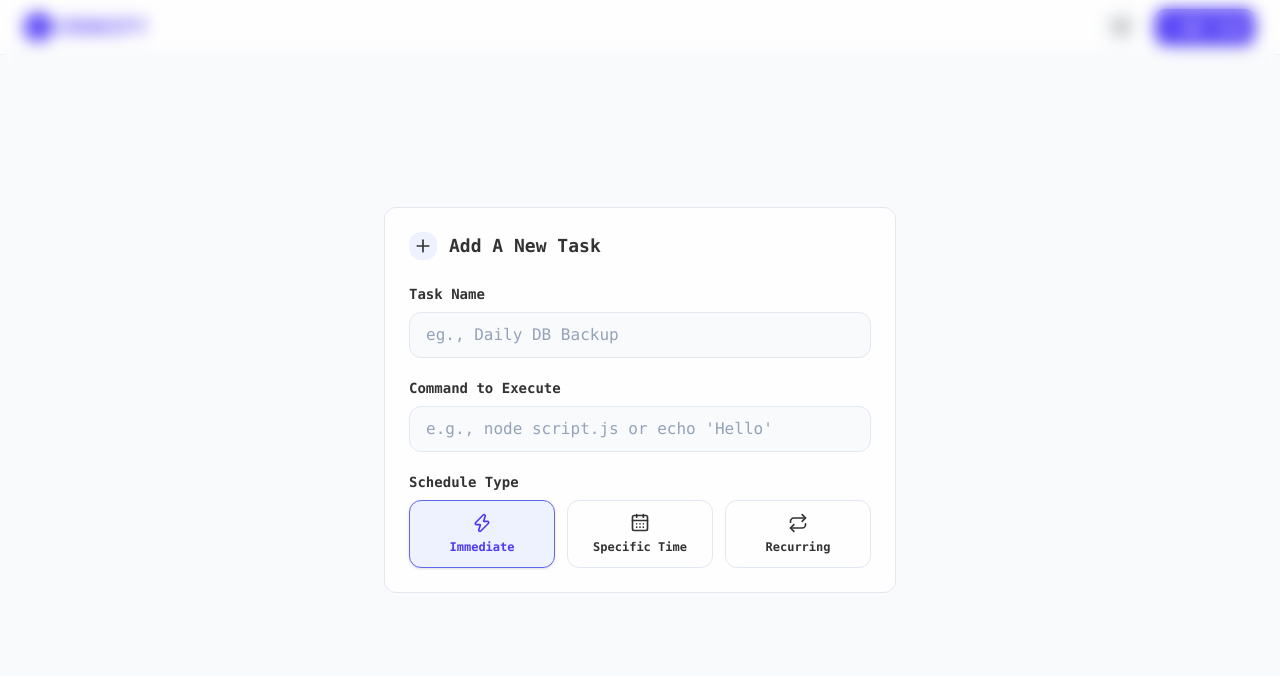
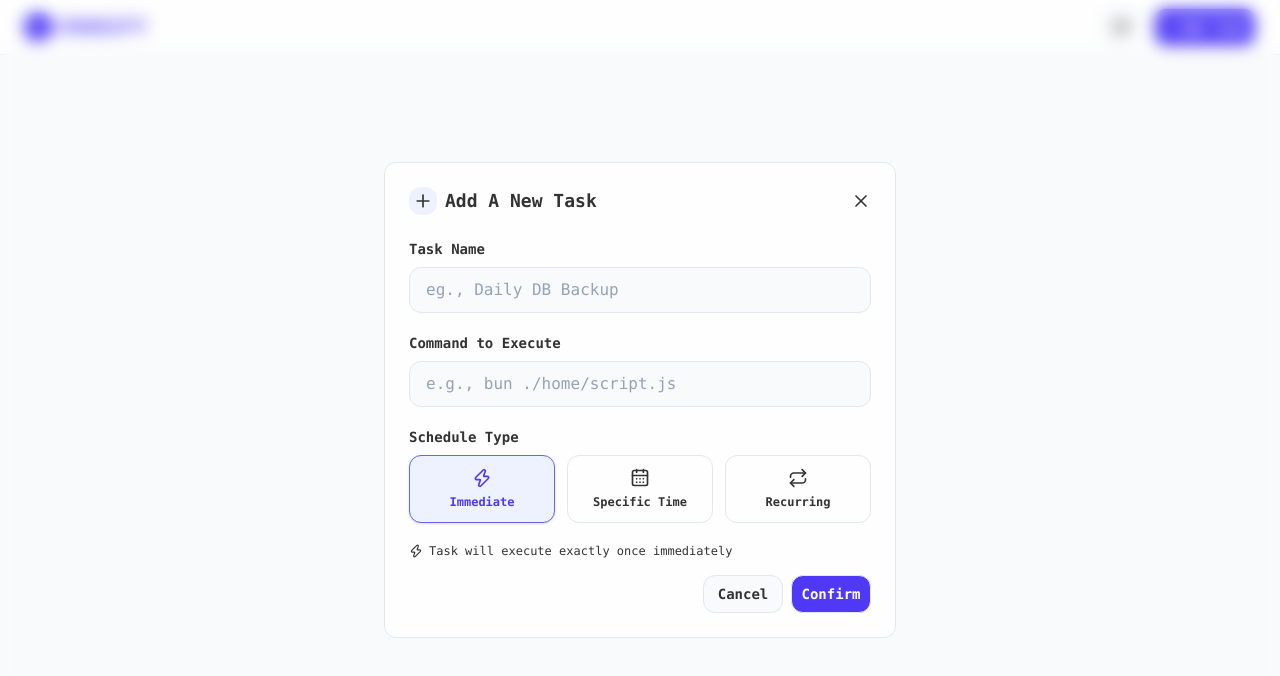
Before and after one commit to prajwl-dh/cronify, a React (Vite) app in the folder frontend/: page / in a window 1280 px wide. Both pictures are taken after a click on the button "+ Add Task". Shown: the top 676 px of the page. Built offline with nearby package versions, Linux system fonts and the light colour scheme.

Commit message:
Finished the ui for create a new task modal

```diff
--- a/frontend/package.json
+++ b/frontend/package.json
@@ -11,6 +11,7 @@
   },
   "dependencies": {
     "@headlessui/react": "^2.2.10",
+    "cron-parser": "^5.5.0",
     "lucide-react": "^1.14.0",
     "react": "^19.2.5",
     "react-dom": "^19.2.5",
--- a/frontend/src/components/navbar/ActionButton.tsx
+++ b/frontend/src/components/navbar/ActionButton.tsx
@@ -1,6 +1,7 @@
 import { Dialog, DialogPanel } from '@headlessui/react';
-import { CalendarDays, Plus, Repeat, Zap } from 'lucide-react';
+import { CalendarDays, Plus, Repeat, X, Zap } from 'lucide-react';
 import { useState } from 'react';
+import cronValidator from '../../utils/cronValidator';
 import Button from '../common/Button';
 
 export default function ActionButton() {
@@ -10,12 +11,20 @@ export default function ActionButton() {
   const [command, setCommand] = useState('');
   const [scheduleType, setScheduleType] = useState('once');
   const [scheduleValue, setScheduleValue] = useState('');
+  const [cronError, setCronError] = useState('');
 
   return (
     <>
       <Button
-        onClick={() => setIsOpen(true)}
-        className='text-sm bg-(--themeAccent) text-white cursor-pointer hover:brightness-110 transition-all font-bold'
+        onClick={() => {
+          setName('');
+          setCommand('');
+          setScheduleType('once');
+          setScheduleValue('');
+          setCronError('');
+          setIsOpen(true);
+        }}
+        className='text-sm bg-(--themeAccent) text-white cursor-pointer hover:brightness-125 transition-all font-bold'
       >
         + Add Task
       </Button>
@@ -24,29 +33,31 @@ export default function ActionButton() {
         open={isOpen}
         as='div'
         className={`relative z-50 focus:outline-none font-mono`}
-        onClose={() => {
-          setIsOpen(false);
-          setName('');
-          setCommand('');
-          setScheduleType('once');
-          setScheduleValue('');
-        }}
+        onClose={() => {}}
       >
         <div
           className={`flex fixed inset-0 z-50 overflow-y-auto items-center justify-center bg-transparent backdrop-blur-sm p-2`}
         >
           <DialogPanel
             transition
-            className={`flex flex-col gap-4 p-6 w-full max-w-lg rounded-xl bg-(--foreground) border border-(--border) duration-100 ease-out data-closed:transform-[scale(95%)] data-closed:opacity-0`}
+            className={`flex flex-col gap-4 p-6 w-full max-w-lg rounded-xl bg-(--foreground) border border-(--border) ease-in-out duration-500`}
           >
             {/* Title */}
-            <div
-              className={`flex items-center gap-3 text-(--primaryText) mb-2`}
-            >
-              <div className='bg-(--bgActive) p-1 rounded-xl'>
-                <Plus className='h-5 w-5 font-bold' />
+            <div className='flex items-center justify-between mb-2 text-(--primaryText)'>
+              <div className={`flex items-center gap-2`}>
+                <div className='bg-(--bgActive) p-1 rounded-xl'>
+                  <Plus className='h-5 w-5 font-bold' />
+                </div>
+                <span className='font-bold text-lg'>Add A New Task</span>
               </div>
-              <span className='font-bold text-lg'>Add A New Task</span>
+
+              <button
+                className='cursor-pointer'
+                title='Close Popup'
+                onClick={() => setIsOpen(false)}
+              >
+                <X className='h-5 w-5 font-bold' />
+              </button>
             </div>
 
             {/* Form */}
@@ -72,7 +83,7 @@ export default function ActionButton() {
                   onChange={(e) => setCommand(e.target.value)}
                   className='w-full bg-(--background) border-[1.5px] border-(--border) rounded-xl px-4 py-2.5 placeholder:text-(--secondaryText) focus:outline-none focus:border-(--borderActive)'
                   type='text'
-                  placeholder="e.g., node script.js or echo 'Hello'"
+                  placeholder='e.g., bun ./home/script.js'
                   required
                 />
               </div>
@@ -88,8 +99,13 @@ export default function ActionButton() {
                     <button
                       key={type.id}
                       type='button'
-                      onClick={() => setScheduleType(type.id)}
-                      className={`flex flex-col items-center justify-center p-3 rounded-xl border-[1.5px] transition-all ${
+                      onClick={() => {
+                        if (scheduleType !== type.id) {
+                          setScheduleValue('');
+                        }
+                        setScheduleType(type.id);
+                      }}
+                      className={`flex flex-col items-center justify-center p-3 rounded-xl border-[1.5px] transition-all cursor-pointer ${
                         scheduleType === type.id
                           ? 'bg-(--bgActive) border-(--borderActive) text-(--themeAccent) shadow-sm'
                           : 'bg-(--foreground) border-(--border) hover:bg-(--bgActive) hover:border-(--bgActive)'
@@ -105,9 +121,86 @@ export default function ActionButton() {
                   ))}
                 </div>
               </div>
+
+              {scheduleType === 'date' && (
+                <div className='flex flex-col gap-2'>
+                  <span className='font-semibold text-sm'>
+                    Select Date & Time
+                  </span>
+                  <input
+                    type='datetime-local'
+                    required
+                    value={scheduleValue}
+                    onChange={(e) => setScheduleValue(e.target.value)}
+                    className='w-full bg-(--background) border-[1.5px] border-(--border) rounded-xl px-4 py-2.5 placeholder:text-(--secondaryText) focus:outline-none focus:border-(--borderActive)'
+                  />
+                </div>
+              )}
+
+              {scheduleType === 'cron' && (
+                <div className='flex flex-col gap-2'>
+                  <span className='font-semibold text-sm'>Cron Expression</span>
+                  <input
+                    type='text'
+                    required
+                    value={scheduleValue}
+                    onChange={(e) => {
+                      setScheduleValue(e.target.value);
+                      if (e.target.value.trim().length === 0) {
+                        setCronError('');
+                      } else {
+                        setCronError(cronValidator(e.target.value));
+                      }
+                    }}
+                    placeholder='* * * * *'
+                    className={`w-full bg-(--background) border-[1.5px] rounded-xl px-4 py-2.5 placeholder:text-(--secondaryText) focus:outline-none ${cronError.length > 0 ? 'border-red-500 focus:border-red-500' : 'focus:border-(--borderActive) border-(--border)'}`}
+                  />
+                  {cronError.length > 0 && (
+                    <span className='text-xs text-red-500'>
+                      Invalid cron expression
+                    </span>
+                  )}
+                </div>
+              )}
+
+              <p
+                className={`flex items-center text-xs gap-1.5 ${scheduleType !== 'once' && 'hidden'}`}
+              >
+                <Zap className='w-3.5 h-3.5' /> Task will execute exactly once
+                immediately
+              </p>
+
+              <p
+                className={`flex items-center text-xs gap-1.5 ${scheduleType !== 'date' && 'hidden'}`}
+              >
+                <CalendarDays className='w-3.5 h-3.5' /> Task will execute
+                exactly once at this date
+              </p>
+
+              <p
+                className={`flex items-center text-xs gap-1.5 ${scheduleType !== 'cron' && 'hidden'}`}
+              >
+                <Repeat className='w-3.5 h-3.5' /> E.g., "0 * * * *" will run
+                this task every hour
+              </p>
             </div>
 
             {/* Buttons */}
+            <div className='flex items-center justify-end gap-2'>
+              <Button
+                title='Cancel'
+                onClick={() => setIsOpen(false)}
+                className='min-w-20 text-sm border border-(--border) bg-(--background) text-(--primaryText) cursor-pointer hover:brightness-90 transition-all font-bold'
+              >
+                Cancel
+              </Button>
+              <Button
+                title='Confirm'
+                className='min-w-20 text-sm bg-(--themeAccent) text-white cursor-pointer hover:brightness-125 transition-all font-bold'
+              >
+                Confirm
+              </Button>
+            </div>
           </DialogPanel>
         </div>
       </Dialog>
--- /dev/null
+++ b/frontend/src/utils/cronValidator.ts
@@ -0,0 +1,16 @@
+import { CronExpressionParser } from 'cron-parser';
+
+export default function cronValidator(str: string) {
+  try {
+    const parts = str.trim().split(/\s+/);
+
+    if (parts.length < 5 || parts.length > 6) {
+      throw new Error();
+    }
+
+    CronExpressionParser.parse(str);
+    return '';
+  } catch {
+    return 'error';
+  }
+}
```
Also changed, not shown: 1 other file (tests, documents, lock files or other folders).
